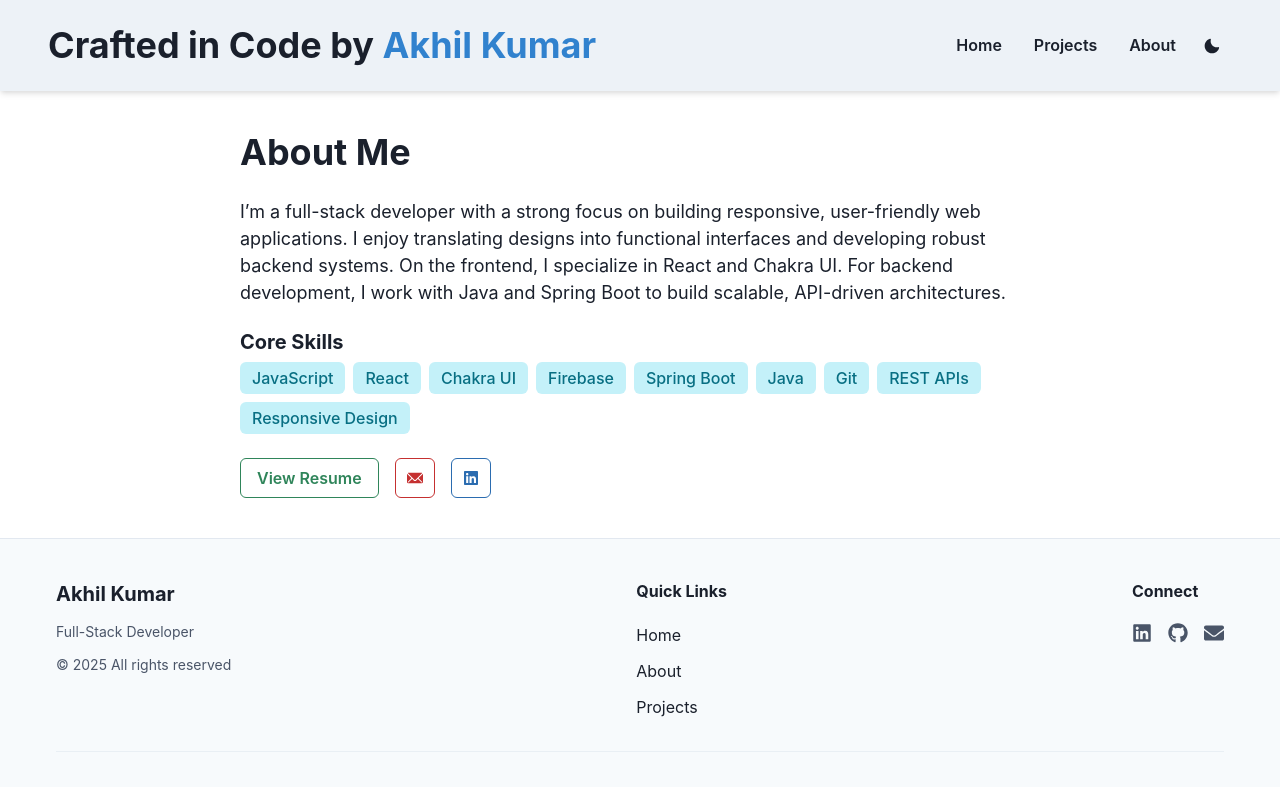
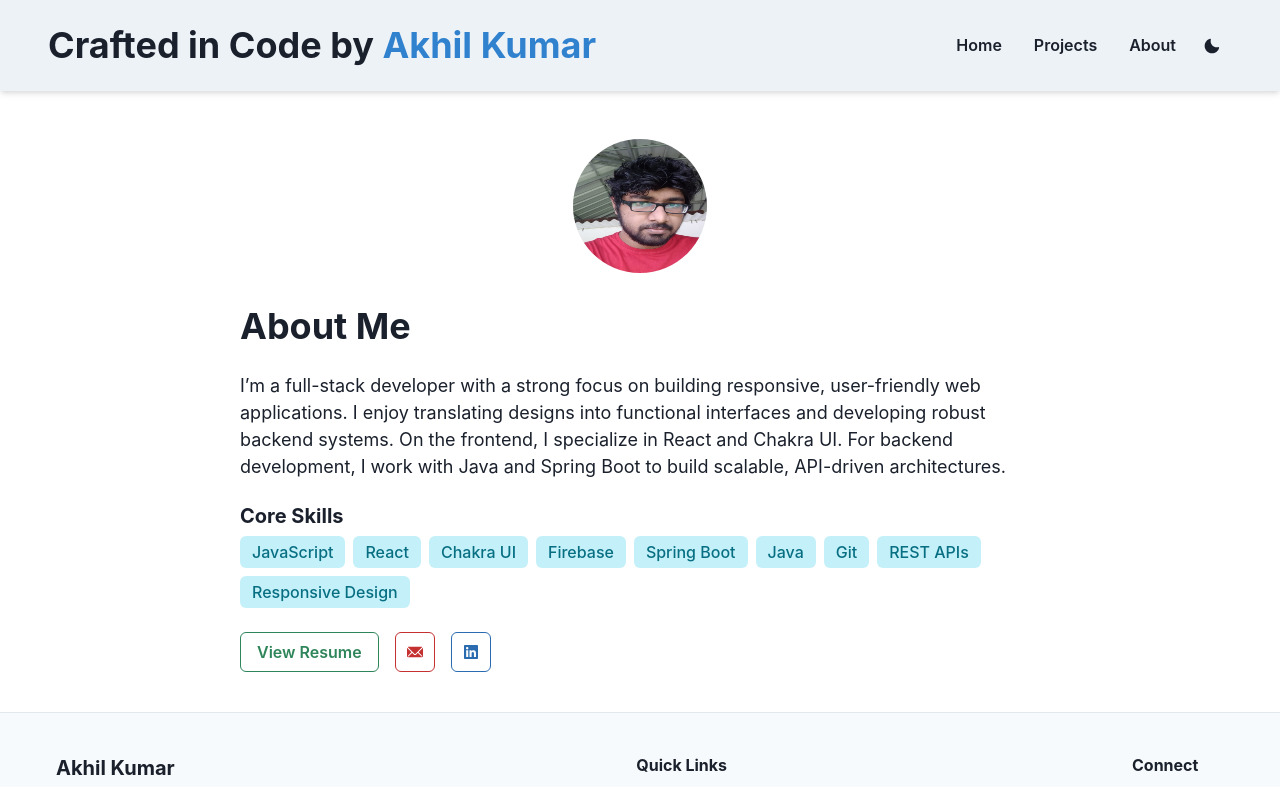
Before and after one commit to demonknight119/Portfolio_Website, a React (Vite) app in the folder Portfolio_Website/: page /about in a window 1280 px wide. Shown: the top 787 px of the page. Built offline with nearby package versions, Linux system fonts and the light colour scheme.

Commit message:
Image added in About

```diff
--- a/Portfolio_Website/src/Pages/About.jsx
+++ b/Portfolio_Website/src/Pages/About.jsx
@@ -9,8 +9,10 @@ import {
   WrapItem,
   Button,
   HStack,
+  Image,
   IconButton,
 } from "@chakra-ui/react";
+import profilePicture from "../assets/githubpfp.jpeg";
 import { EmailIcon } from "@chakra-ui/icons";
 import { FaLinkedin } from "react-icons/fa";
 import { Link as RouterLink } from "react-router-dom";
@@ -30,8 +32,17 @@ const About = () => {
   return (
     <Box maxW="800px" mx="auto">
       <VStack spacing={6} align="start">
+        <Box alignSelf="center" textAlign="center">
+          <Image
+            borderRadius="full"
+            boxSize="150px"
+            src={profilePicture}
+            alt="Profile picture"
+            mx="auto"
+            p={2}
+          />
+        </Box>
         <Heading>About Me</Heading>
-
         <Text fontSize="lg">
           I’m a full-stack developer with a strong focus on building responsive,
           user-friendly web applications. I enjoy translating designs into
```
Also changed, not shown: Portfolio_Website/src/assets/githubpfp.jpeg (added).
